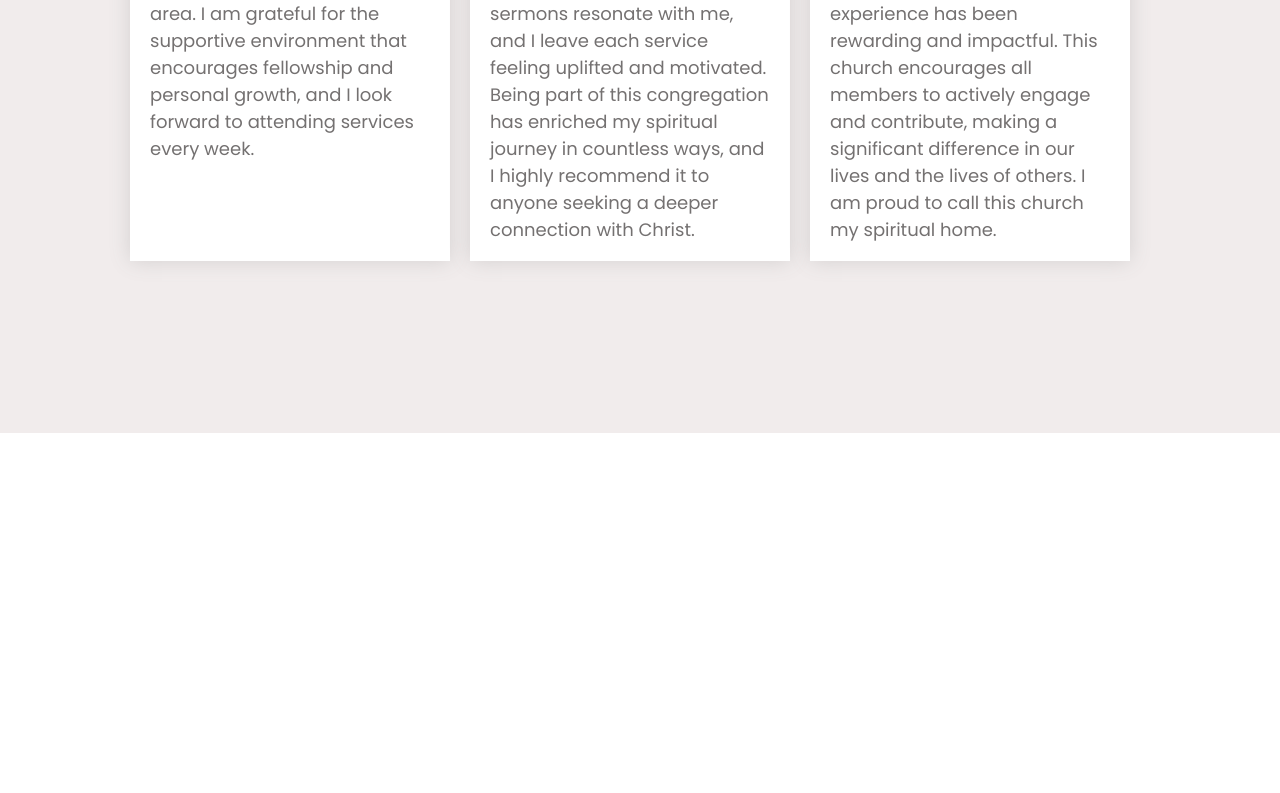
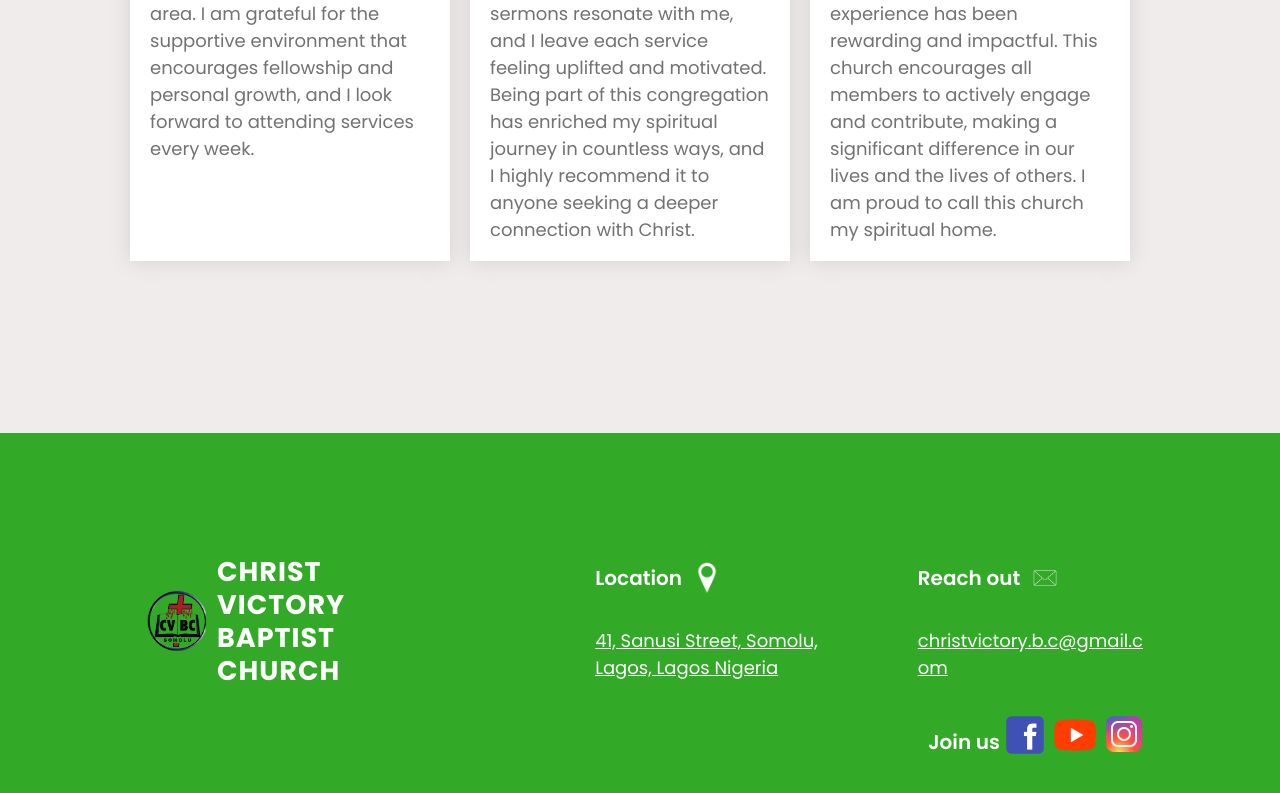
Before and after one commit to cyrus-net/CVBC-Landing-Page, a plain HTML site: page index.html in a window 1280 px wide. Shown: the part 6962-7755 px from the top of the page. Before the commit the page ends 7395 px from the top, so only its background shows below. Drawn offline with Linux system fonts and the light colour scheme.

Commit message:
new addition

```diff
--- a/index.html
+++ b/index.html
@@ -26,9 +26,9 @@
                         <li class="nav-list-link"><a class="nav-link" href="#sixth-part">Events</a></li>
                         <li class="nav-list-link"><a class="nav-link" href="#seventh-part">Gallery</a></li>
                         <li class="nav-list-link"><a class="nav-link" href="#eigth-part">Testimonals</a></li>
-                        <li class="nav-list-link"><a class="nav-link" href="#">News</a></li>
-                        <li class="nav-list-link"><a class="nav-link" href="#">Blog</a></li>
-                        <li class="nav-list-link-contact"><a class="nav-link-contact" href="#">CONTACT</a></li>
+                        <li class="nav-list-link"><a class="nav-link" href="#" onclick="(alert('Not available'))">News</a></li>
+                        <li class="nav-list-link"><a class="nav-link" href="#" onclick="(alert('Not available'))">Blog</a></li>
+                        <li class="nav-list-link-contact"><a class="nav-link-contact" href="#ninth-part">CONTACT</a></li>
                     </ul>
                 </nav>
         </div>
@@ -255,4 +255,34 @@
             </div>
         </div>
     </body>
+    <footer>
+        <div id="ninth-part">
+            <div class="ninth-part-sub">
+                    <div class="ninth-part-list-one">
+                        <img class="church-logo" src="images/cvbc-removebg-preview.png" alt="church-logo">
+                        <h2 class="church-name">CHRIST<br>VICTORY<br>BAPTIST<br>CHURCH</h2>
+                    </div>
+                <div class="ninth-part-list-two">
+                    <div class="ninth-part-list-two-sub">
+                        <h3 class="location">Location</h3>
+                        <img class="location-img" src="images/location-pinterest-removebg-preview.png">
+                    </div>
+                    <p><a class="map-address" href="https://www.google.pl/maps/place/41+Sanusi+St,+Somolu,+Lagos+102216,+Lagos/@6.5307547,3.3735976,17z/data=!3m1!4b1!4m6!3m5!1s0x103b8da97225f44b:0x97a667e84df00019!8m2!3d6.5307494!4d3.3761725!16s%2Fg%2F11pw2w117y?entry=ttu&g_ep=EgoyMDI1MDUwNy4wIKXMDSoASAFQAw%3D%3D">41, Sanusi Street, Somolu,<br> Lagos, Lagos Nigeria</a></p>
+                </div>
+                <div class="ninth-part-list-three">
+                    <div class="ninth-part-list-three-sub">
+                        <h3 class="reach-out">Reach out</h3>
+                        <img class="email-img" src="images/email-pinterest-removebg-preview (1).png">
+                    </div>
+                    <p><a class="mail-address" href="https://mail.google.com/mail/u/0/?tab=rm&ogbl#inbox?compose=GTvVlcSMVJLfDDSBPxDrLNnStShnZdwwTBvhDlqCGMxTfLpDZlFbKlLSbdqcXGLMbVWbrcBnZVVSG">christvictory.b.c@gmail.c<br>om</a></p>
+                </div>
+            </div>
+            <div class="ninth-part-list-four">
+                <p class="join-us">Join us</p>
+                <a class="facebook-img" href="https://www.facebook.com/christvictorybaptistchurch/"><img src="images/icons8-facebook-50.png"></a>
+                <a class="youtube-img" href="https://www.youtube.com/@christvictorybaptistchurch4051"><img src="images/icons8-youtube-50.png"></a>
+                <a class="instagram-img" href="https://www.instagram.com/christvictorybaptistchurch/"><img src="images/icons8-instagram-48.png"></a>
+            </div>
+        </div>
+    </footer>
 </html>
--- a/style.css
+++ b/style.css
@@ -847,3 +847,124 @@ svg {
     line-height: 27px;
     color: #747171;
 }
+#ninth-part {
+    width: 100%;
+    height: 360px;
+    background-color: #32AA27;
+}
+.ninth-part-sub {
+    display: flex;
+    flex-direction: row;
+    align-items: center;
+    justify-content: center;
+    padding-top: 100px;
+}
+.ninth-part-list-one {
+    display: flex;
+    flex-direction: row;
+    align-items: center;
+    padding-right: 250px;
+    text-decoration: none;
+}
+.ninth-part-list-two-sub {
+    display: flex;
+    flex-direction: row;
+    align-items: center;
+}
+.ninth-part-list-two {
+    padding-right: 100px;
+}
+.ninth-part-list-three-sub {
+    display: flex;
+    flex-direction: row;
+    align-items: center;
+}
+.church-name {
+    font-family: "Poppins", sans-serif;
+    font-weight: 700;
+    font-size: 27px;
+    line-height: 33px;
+    letter-spacing: 1px;
+    color: #ffffff;
+    text-decoration: none;
+}
+.location {
+    font-family: "Poppins", sans-serif;
+    font-weight: 600;
+    font-size: 20px;
+    line-height: 25px;
+    color: #ffffff;
+    padding-right: 5px;
+}
+.location-img {
+    width: 40px;
+    height: 40px;
+}
+.map-address {
+    font-family: "Poppins", sans-serif;
+    font-weight: 400;
+    font-size: 18px;
+    line-height: 27px;
+    color: #ffffff;
+}
+.map-address:hover{
+    text-decoration: none;
+}
+.reach-out {
+    font-family: "Poppins", sans-serif;
+    font-weight: 600;
+    font-size: 20px;
+    line-height: 25px;
+    color: #ffffff;
+    padding-right: 5px;
+}
+.email-img {
+    width: 40px;
+    height: 40px;
+}
+.mail-address {
+    font-family: "Poppins", sans-serif;
+    font-weight: 400;
+    font-size: 18px;
+    line-height: 27px;
+    color: #ffffff;
+}
+.mail-address:hover{
+    text-decoration: none;
+}
+.ninth-part-list-four {
+    display: flex;
+    flex-direction: row;
+    float: right;
+    margin-right: 175px;
+}
+.join-us {
+    font-family: "Poppins", sans-serif;
+    font-weight: 600;
+    font-size: 20px;
+    line-height: 25px;
+    color: #ffffff;
+}
+.facebook-img {
+    width: 10px;
+    height: 10px;
+    padding-right: 40px;
+}
+.facebook-img:hover {
+    transform: scale(1.1);
+}
+.youtube-img {
+    width: 5px;
+    height: 5px;
+    padding-right: 45px;
+}
+.youtube-img:hover {
+    transform: scale(1.1);
+}
+.instagram-img {
+    width: 5px;
+    height: 5px;
+}
+.instagram-img:hover {
+    transform: scale(1.1);
+}
```
Also changed, not shown: images/email-pinterest-removebg-preview (1).png (added), images/email-pinterest.jpg (added), images/icons8-facebook-50.png (added), images/icons8-instagram-48.png (added), images/icons8-youtube-50.png (added), images/location-pinterest-removebg-preview.png (added), images/location-pinterest.jpg (added), images/location.png (added).
